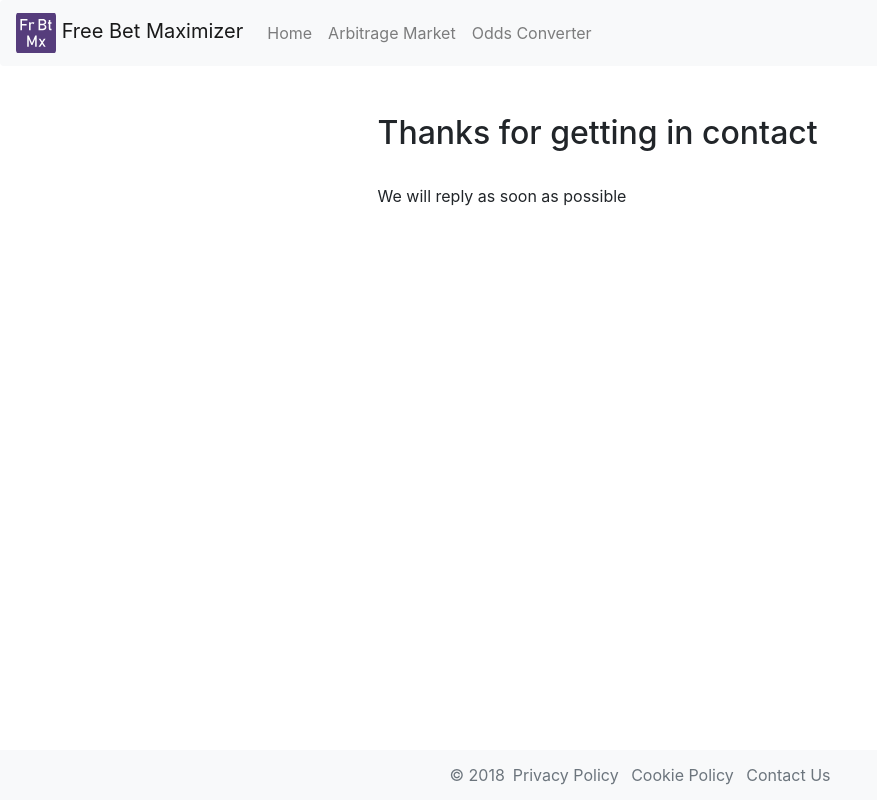
After one commit to mblacklock/free_bets_project, a Django app: page /contact_thanks/ in a window 1280 px wide. The commit adds this page. Shown: the whole page, without its empty margins (0-877 px from the left). Run offline with Django 3.2, Linux system fonts and the light colour scheme; parts of the project's set-up code (start-up, migrations or seed data) failed here and were passed over; some libraries are stand-ins or nearby versions.

Commit message:
added contact form

```diff
--- a/blog/models.py
+++ b/blog/models.py
@@ -45,7 +45,7 @@ class BlogIndexPage(Page):
         none_featured = blogpages[3:]
         context['none_featured'] = none_featured
         # Most popular (3 highest views (not implemented))
-        popular = blogpages[2:4]
+        popular = blogpages[:2]
         context['popular'] = popular
         return context
 
--- a/blog/templates/blog/blog_index_page.html
+++ b/blog/templates/blog/blog_index_page.html
@@ -93,7 +93,7 @@
         <aside class="col-md-4 blog-sidebar">
           <div class="p-3 mb-3 text-white rounded" style="background-color:#B0BCC3;">
             <h4 class="font-italic">About</h4>
-            <p class="mb-0">Etiam porta <em>sem malesuada magna</em> mollis euismod. Cras mattis consectetur purus sit amet fermentum. Aenean lacinia bibendum nulla sed consectetur.</p>
+            <p class="mb-0 text-justify">We are <em>Free Bet Maximizer</em>. A website dedicated to providing you free tools and insight to help you succeed in the world of sports betting.</p>
           </div>
 
           <div class="p-3">
--- a/blog/templates/blog/blog_page.html
+++ b/blog/templates/blog/blog_page.html
@@ -62,11 +62,14 @@
 		{% endfor %}
 	{% endwith %}
 
+	<hr>
+
 	{% get_comment_count for page as comment_count %}
 	<div class='form-inline col-8 offset-2 pt-4'>
 		<h4 class='col-2'>Comments</h4>
 		<h5 class='col-4 offset-6'>{{ comment_count }} comments</h5>
 	</div>
+
 	<ul class="list-group list-group-flush col-8 offset-2 my-3">
 		{% render_comment_list for page %}
 	</ul>
--- /dev/null
+++ b/blog/templates/blog/contact_thanks.html
@@ -0,0 +1,23 @@
+{% extends "base.html" %}
+{% load staticfiles %}
+{% load widget_tweaks %}
+
+{% block body %}
+
+    <div class="container my-5">
+
+        <div class="row">
+            <div class="offset-3 col-6">
+                <h2>Thanks for getting in contact</h2>
+            </div>
+        </div>
+        <br>
+		<div class="row">
+            <div class="offset-3 col-6">
+                <p>We will reply as soon as possible</p>
+            </div>
+        </div>
+
+    </div>
+
+{% endblock %}
--- a/blog/views.py
+++ b/blog/views.py
@@ -1,3 +1,34 @@
 from django.shortcuts import render
 
 # Create your views here.
+
+from django.core.mail import BadHeaderError, EmailMessage
+from django.shortcuts import render, redirect
+from django.http import HttpResponse
+from .forms import ContactForm
+
+def contact_form(request):
+    if request.method == 'GET':
+        form = ContactForm()
+    else:
+        form = ContactForm(request.POST)
+        if form.is_valid():
+            contact_name = form.cleaned_data['contact_name']
+            contact_email = form.cleaned_data['contact_email']
+            content = form.cleaned_data['content']
+            try:
+                email = EmailMessage(contact_name,
+                                    content,
+                                    contact_email,
+                                    ['matthewblacklock@gmail.com'], #change to your email
+                                     reply_to=[contact_email],
+                                   )
+                email.send()
+            except BadHeaderError:
+                return HttpResponse('Invalid header found.')
+            return redirect('contact_thanks')
+    return render(request, 'blog/contact.html', {'form': form})
+
+
+def contact_thanks(request):
+    return render(request, 'blog/contact_thanks.html', {})
--- a/free_bets_project/urls.py
+++ b/free_bets_project/urls.py
@@ -23,6 +23,7 @@ from bets import urls as bets_urls, views as bets_views
 from market import urls as market_urls
 from accounts import urls as accounts_urls
 from betting_tools import urls as tools_urls
+from blog import views as blog_views
 
 from wagtail.admin import urls as wagtailadmin_urls
 from wagtail.documents import urls as wagtaildocs_urls
@@ -35,6 +36,8 @@ urlpatterns = [
     path('market/', include(market_urls)),
     path('accounts/', include(accounts_urls)),
     path('betting_tools/', include(tools_urls)),
+    path('contact/', blog_views.contact_form, name='contact'),
+    path('contact_thanks/', blog_views.contact_thanks, name='contact_thanks'),
     ###### BLOG ######
     path('blog/comments/', include('fluent_comments.urls')),
     path('blog_admin/', include(wagtailadmin_urls)),
--- /dev/null
+++ b/static/sticky-footer.css
@@ -0,0 +1,16 @@
+/* Sticky footer styles
+-------------------------------------------------- */
+html {
+  position: relative;
+  min-height: 100%;
+}
+body {
+  margin-bottom: 60px; /* Margin bottom by footer height */
+}
+.footer {
+  position: absolute;
+  bottom: 0;
+  width: 100%;
+  height: 50px; /* Set the fixed height of the footer here */
+  line-height: 50px; /* Vertically center the text there */
+}
--- a/templates/base.html
+++ b/templates/base.html
@@ -11,6 +11,7 @@
 		<link href="{% static 'bootstrap/css/bootstrap.min.css' %}" rel="stylesheet">
 		<link rel="stylesheet" href="https://use.fontawesome.com/releases/v5.1.1/css/all.css" integrity="sha384-O8whS3fhG2OnA5Kas0Y9l3cfpmYjapjI0E4theH4iuMD+pLhbf6JI0jIMfYcK3yZ" crossorigin="anonymous">
 		<link href="{% static 'base.css' %}" rel="stylesheet">
+		<link href="{% static 'sticky-footer.css' %}" rel="stylesheet">
 		{% block css %}{% endblock %}
 	</head>
 
@@ -91,11 +92,12 @@
 
 		{% block footer %}
 			<footer class="footer">
-				<div class="w100 bg-light text-center" style="height:50px;">
+				<div class="w100 bg-light text-center">
 					<ul class="list-inline">
 					  <li class="list-inline-item text-muted">&copy; 2018</span>
 					  <li class="list-inline-item"><a href="{% url 'privacy' %}" class="privacy text-muted">Privacy Policy</a></li>
 					  <li class="list-inline-item"><a href="{% url 'cookie' %}" class="cookie text-muted">Cookie Policy</a></li>
+					  <li class="list-inline-item"><a href="{% url 'contact' %}" class="cookie text-muted">Contact Us</a></li>
 					</ul>
 				</div>
 			</footer>
```
Also changed, not shown: blog/forms.py (added, +10 -0 lines), blog/templates/blog/contact.html (added, +52 -0 lines).
